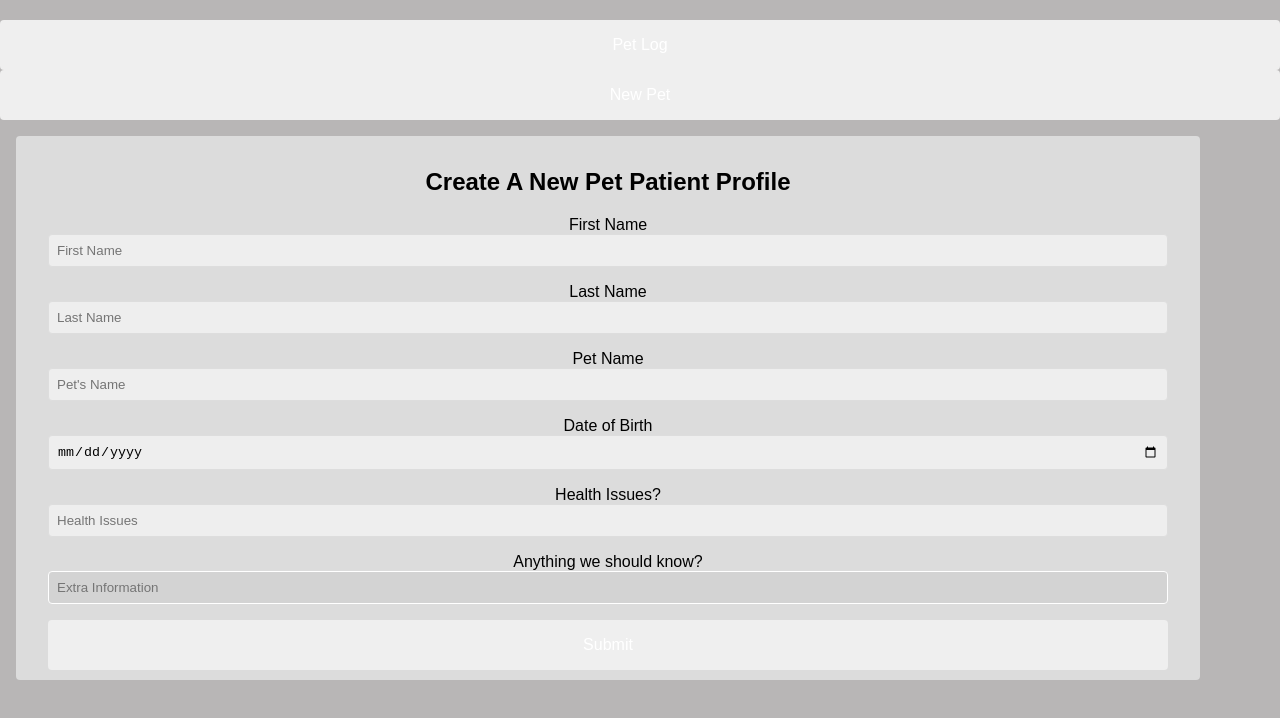
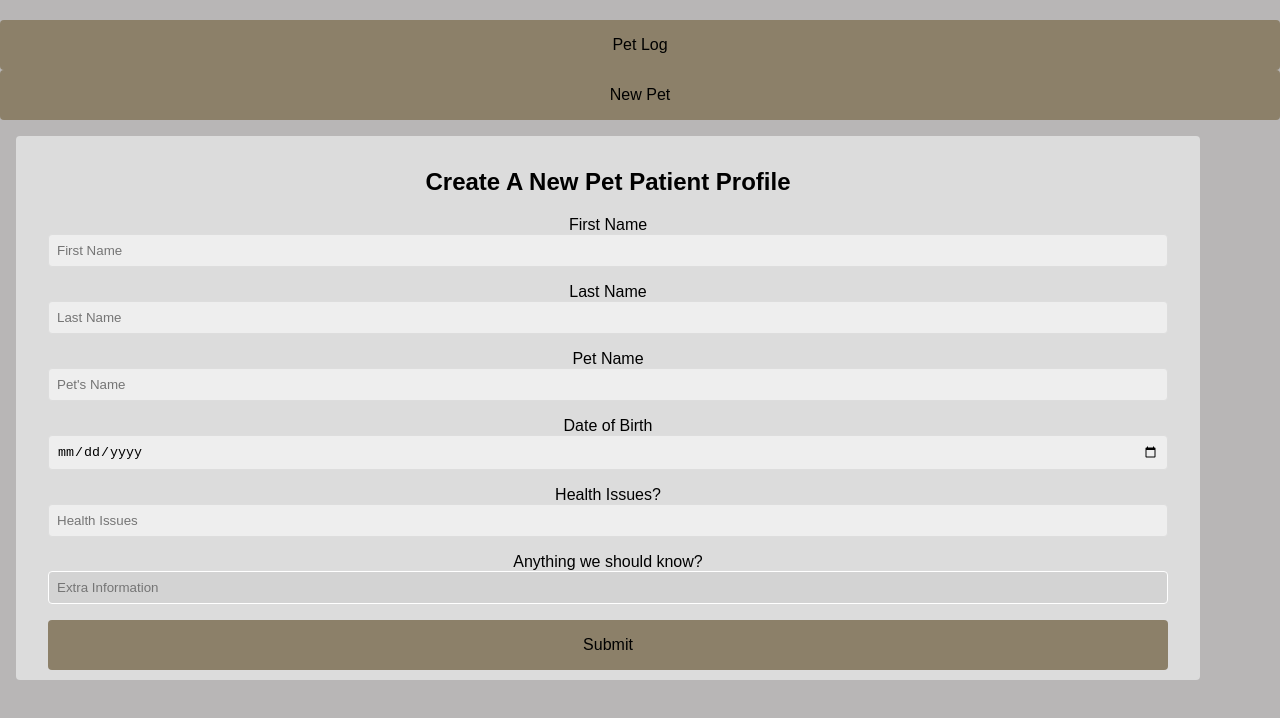
Before and after one commit to hulaus/Pet-Database, a React (Create React App) app: page /NewPet in a window 1280 px wide. Shown: the top 718 px of the page. Built offline with nearby package versions, Linux system fonts and the light colour scheme.

Commit message:
Changed CSS

```diff
--- a/src/components/newPet/styles.css
+++ b/src/components/newPet/styles.css
@@ -51,7 +51,8 @@ button {
     padding: 1rem 2rem;
     font-weight: bold;
     font-size: 1.1rem;
-    color: #ffffff;
+    color: #000000;
+    background: rgb(140, 128, 105);
     border: none;
     border-radius: 4px;
     outline: none;
@@ -64,5 +65,5 @@ button:active {
 }
 
 button:hover {
-    background: #252c6a;
+    background: #dbd073;
 }
```
